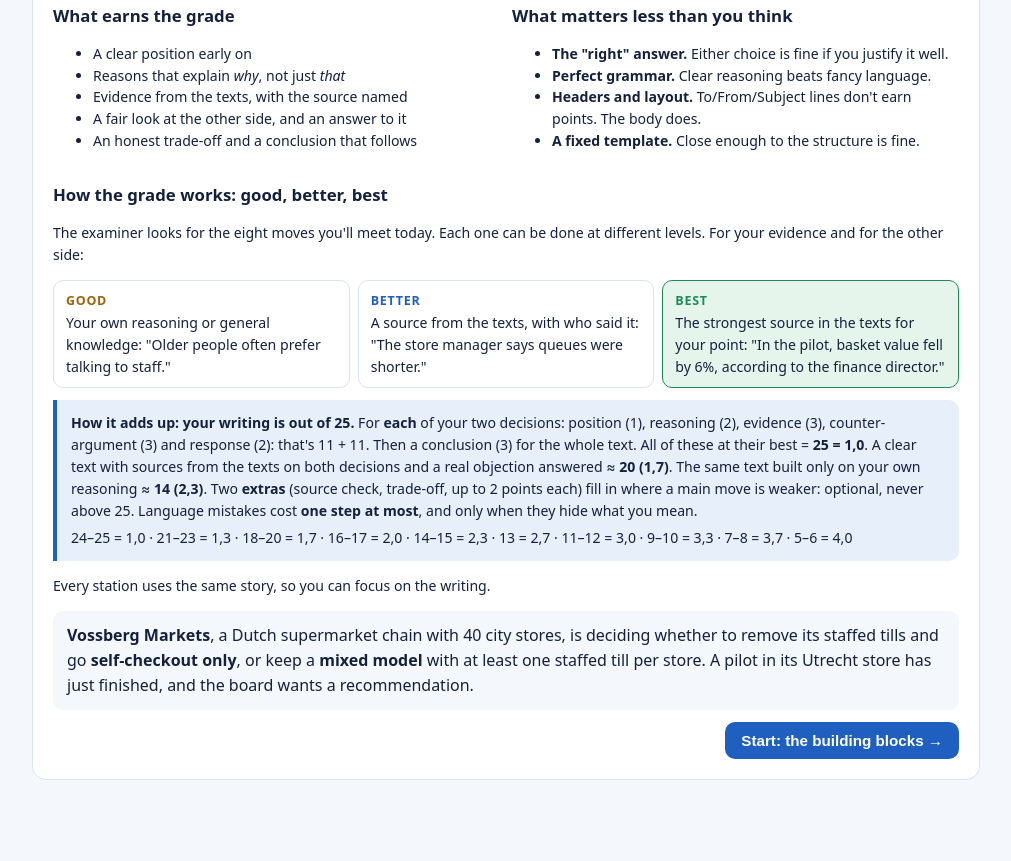
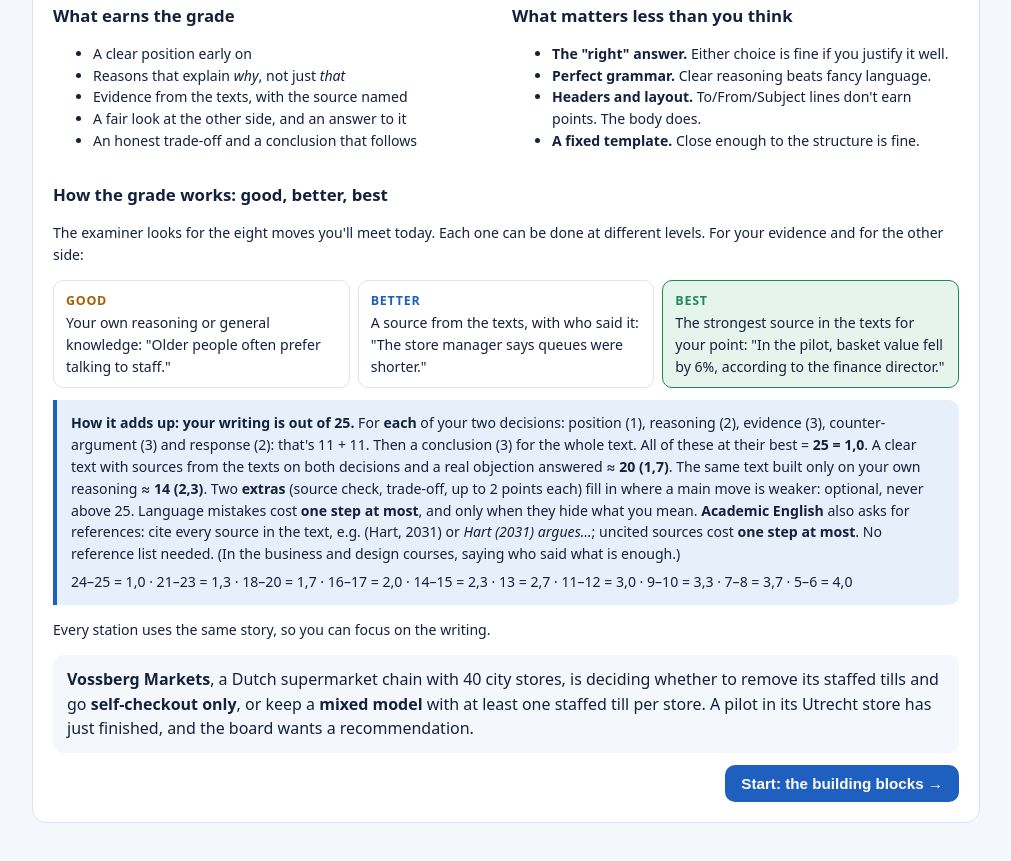
Before and after one commit to andrewdenmead/extras.simlearn, a plain HTML site: page exam-writing/index.html in a window 1280 px wide. Shown: the part 491-1352 px from the top of the page, without its empty margins (134-1145 px from the left). Drawn offline with Linux system fonts and the light colour scheme.

Commit message:
Write It Well and AE exam guide: referencing in Academic English
Co-Authored-By: Claude Opus 5.5 <noreply@anthropic.com>
Claude-Session: https://claude.ai/code/session_01WiH7ZvBUGoCJ5mBXk4Yf3e

```diff
--- a/exam-writing/index.html
+++ b/exam-writing/index.html
@@ -237,7 +237,7 @@
       <div class="l3"><b>Best</b>The strongest source in the texts for your point: "In the pilot, basket value fell by 6%, according to the finance director."</div>
     </div>
     <div class="callout small">
-      <b>How it adds up: your writing is out of 25.</b> For <b>each</b> of your two decisions: position (1), reasoning (2), evidence (3), counter-argument (3) and response (2): that's 11 + 11. Then a conclusion (3) for the whole text. All of these at their best = <b>25 = 1,0</b>. A clear text with sources from the texts on both decisions and a real objection answered ≈ <b>20 (1,7)</b>. The same text built only on your own reasoning ≈ <b>14 (2,3)</b>. Two <b>extras</b> (source check, trade-off, up to 2 points each) fill in where a main move is weaker: optional, never above 25. Language mistakes cost <b>one step at most</b>, and only when they hide what you mean.
+      <b>How it adds up: your writing is out of 25.</b> For <b>each</b> of your two decisions: position (1), reasoning (2), evidence (3), counter-argument (3) and response (2): that's 11 + 11. Then a conclusion (3) for the whole text. All of these at their best = <b>25 = 1,0</b>. A clear text with sources from the texts on both decisions and a real objection answered ≈ <b>20 (1,7)</b>. The same text built only on your own reasoning ≈ <b>14 (2,3)</b>. Two <b>extras</b> (source check, trade-off, up to 2 points each) fill in where a main move is weaker: optional, never above 25. Language mistakes cost <b>one step at most</b>, and only when they hide what you mean. <b>Academic English</b> also asks for references: cite every source in the text, e.g. (Hart, 2031) or <i>Hart (2031) argues…</i>; uncited sources cost <b>one step at most</b>. No reference list needed. (In the business and design courses, saying who said what is enough.)
       <div class="small" style="margin-top:6px">24–25 = 1,0 · 21–23 = 1,3 · 18–20 = 1,7 · 16–17 = 2,0 · 14–15 = 2,3 · 13 = 2,7 · 11–12 = 3,0 · 9–10 = 3,3 · 7–8 = 3,7 · 5–6 = 4,0</div>
     </div>
     <p class="small">Every station uses the same story, so you can focus on the writing.</p>
```
Also changed, not shown: exam-guides/ae/writing/index.html (+1 -0 lines).
